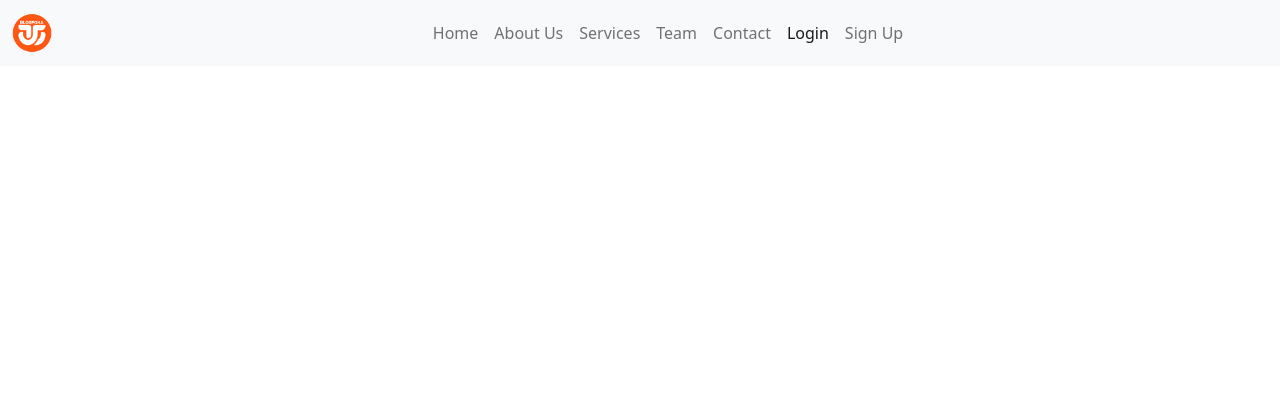
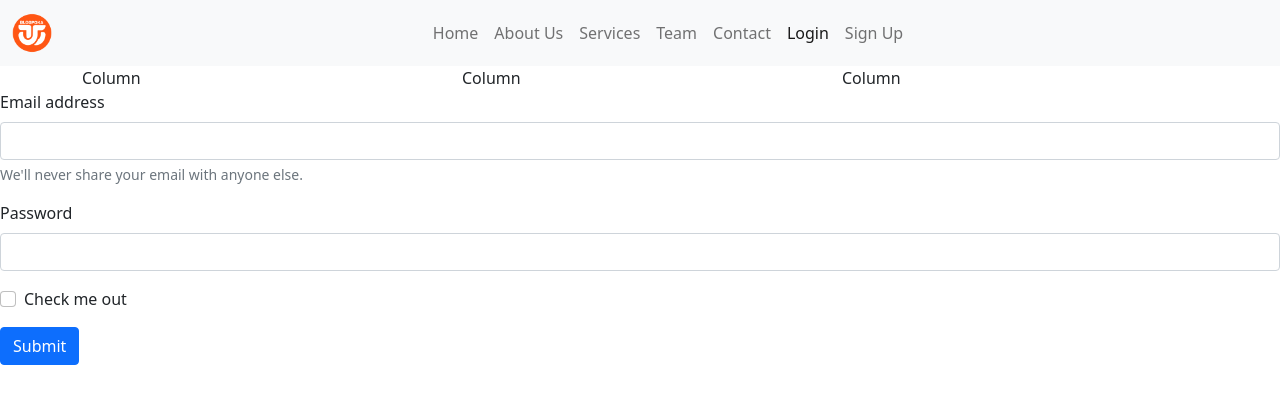
Before and after one commit to rsrajpro/blogpoka.v1, a PHP site: page /login.html in a window 1280 px wide. Shown: the top 404 px of the page. Run offline with PHP 8.4, Linux system fonts and the light colour scheme.

Commit message:
update 1.0.3

```diff
--- a/css/style.css
+++ b/css/style.css
@@ -1,5 +1,5 @@
 .main-logo{
-    height: 50px;;
+    height: 50px;
 }
 
 .carousel-inner{
@@ -18,3 +18,20 @@
 .sw-s-p{
     color: rgb(212, 231, 216);
 }
+.main-logo{
+    height: 50px;
+}
+.carousel-inner{
+    width:100%;
+    max-height: 500px !important;
+}
+.css-p{
+    text-align: justify;
+}
+.c-css2{
+    background-color: blueviolet;
+    color: #fff;
+}
+.c3-css{
+    width: 100% !important;
+}
--- a/login.html
+++ b/login.html
@@ -45,3 +45,49 @@
       </div>
     </div>
   </nav>
+  <main>
+    <div class="container">
+      <div class="row">
+        <div class="col">
+          Column
+        </div>
+        <div class="col">
+          Column
+        </div>
+        <div class="col">
+          Column
+        </div>
+      </div>
+    </div>
+
+
+
+
+
+
+
+
+
+
+
+
+
+    <form>
+      <div class="mb-3">
+        <label for="exampleInputEmail1" class="form-label">Email address</label>
+        <input type="email" class="form-control" id="exampleInputEmail1" aria-describedby="emailHelp">
+        <div id="emailHelp" class="form-text">We'll never share your email with anyone else.</div>
+      </div>
+      <div class="mb-3">
+        <label for="exampleInputPassword1" class="form-label">Password</label>
+        <input type="password" class="form-control" id="exampleInputPassword1">
+      </div>
+      <div class="mb-3 form-check">
+        <input type="checkbox" class="form-check-input" id="exampleCheck1">
+        <label class="form-check-label" for="exampleCheck1">Check me out</label>
+      </div>
+      <button type="submit" class="btn btn-primary">Submit</button>
+    </form>
+  </main>
+  </body>
+  </html>
```
Also changed, not shown: index.html (+17 -1 lines), img/h2.png (added).
